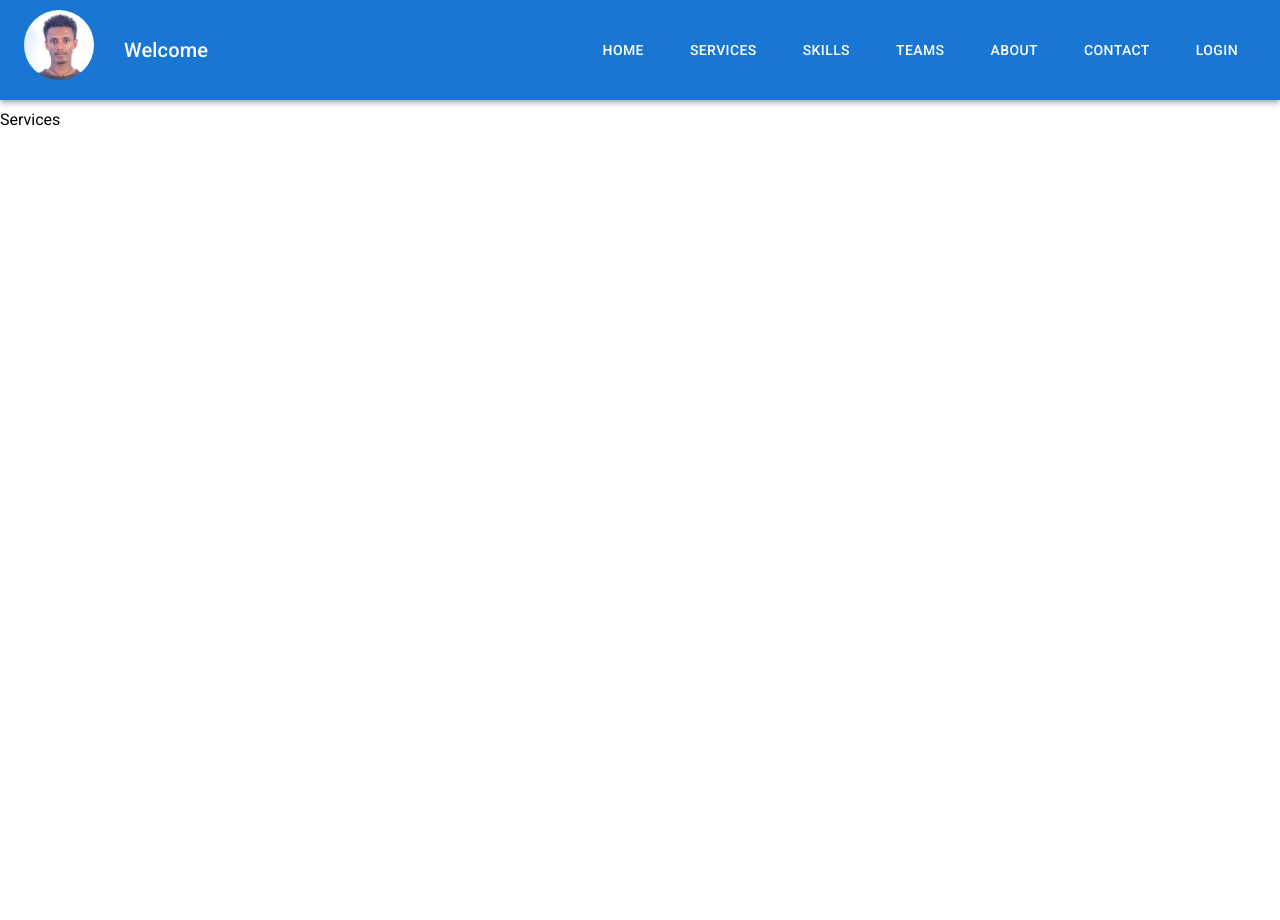
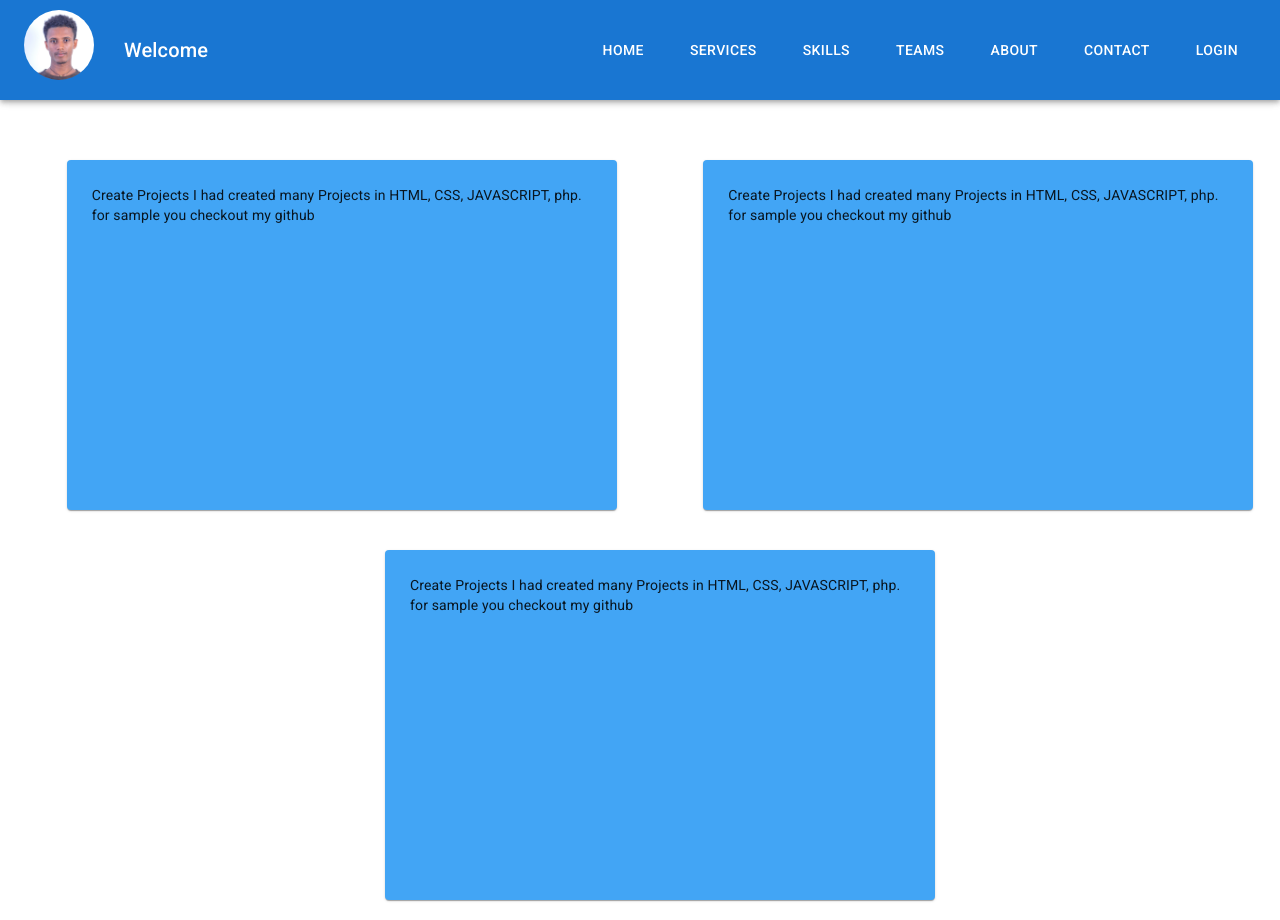
Before and after one commit to addisuanley2010/portifolio, a React (Create React App) app: page /services in a window 1280 px wide. Before the commit the page ends 800 px from the top, so only its background shows below. Built offline with nearby package versions, Linux system fonts and the light colour scheme.

Commit message:
service component added successfully

```diff
--- a/src/componenets/About.jsx
+++ b/src/componenets/About.jsx
@@ -6,62 +6,36 @@ import {
   Card,
   CardActions,
   Button,
-  Divider,
 } from "@mui/material";
 import React from "react";
 
 const About = () => {
   return (
-    <Stack justifyContent="center">
+    <Stack
+      justifyContent="center"
+      sx={{
+        paddingTop: "80px",
+        gap: "50px",
+        flexDirection: {
+          sm: "column",
+          xs: "column",
+          md: "row",
+          lg: "row",
+          xl: "row",
+        },
+      }}
+    >
       <Card
         sx={{
-          maxWidth: 400,
-          display: {
-            xs: "block",
-            sm: "none",
+          "&:hover": {
+            color: "primary.light",
           },
         }}
       >
         <CardMedia
           component="img"
           alt="addisu anley"
-          height="400"
-          image="../aa.JPG"
-        />
-        <CardContent>
-          <Typography variant="body1" component="span">
-            Addisu Anley
-          </Typography>
-        </CardContent>
-      </Card>
-      <Divider
-        sx={{
-          height: "45px",
-        }}
-      />
-      <Stack
-        direction="row"
-        justifyContent="center"
-        spacing={"50px"}
-        sx={{
-          paddingTop: "100px",
-        }}
-      >
-        <Card
-          postion="absolute"
-          sx={{
-            display: {
-              xs: "none",
-              sm: "block",
-            },
-
-            maxWidth: 400,
-          }}
-        >
-          <CardMedia
-            component="img"
-            alt="addisu anley"
-            height="400"
+          height="300"
           image="../aa.JPG"
         />
         <CardContent>
@@ -71,22 +45,32 @@ const About = () => {
         </CardContent>
       </Card>
 
-        <Card sx={{ maxWidth: 900 }}>
+      <Card
+        sx={{
+          maxWidth: 900,
+          "&:hover": {
+            color: "primary.light",
+          },
+        }}
+      >
         <CardContent>
           <Typography gutterBottom variant="h5" component="div">
             About me
           </Typography>
-            <Typography variant="body2" color="text.secondary">
-              I am Addisu Anley . I'm fresh frontend web developer. and
-              currently, I'm studying Software engineering at Bahir Dar
-              University, bahir dar institute of technology
+          <Typography variant="body1">
+            I am Addisu Anley . I'm fresh frontend web developer. and currently,
+            I'm studying Software engineering at Bahir Dar University, bahir dar
+            institute of technology
           </Typography>
         </CardContent>
         <CardActions>
           <Button
             sx={{
-                marginTop: "30%",
-                marginLeft: "70%",
+              marginTop: "15%",
+              marginLeft: "58%",
+              "&:hover": {
+                backgroundColor: "primary.light",
+              },
             }}
             variant="outlined"
           >
@@ -95,7 +79,6 @@ const About = () => {
                 href="https://drive.google.com/file/d/1V8AqDbYKE6hlLv-i73rc1cjpRSSOKakF/view?usp=sharing"
                 style={{ textDecoration: "none" }}
               >
-                  {" "}
                 Download Cv
               </a>
             </Button>
@@ -103,7 +86,6 @@ const About = () => {
         </CardActions>
       </Card>
     </Stack>
-    </Stack>
   );
 };
 
--- a/src/componenets/Services.jsx
+++ b/src/componenets/Services.jsx
@@ -1,9 +1,83 @@
-import React from 'react'
+import { Grid, Card, Typography } from "@mui/material";
+import React from "react";
 
 const Services = () => {
   return (
-    <div>Services</div>
-  )
-}
+    <Grid
+      container
+      justifyContent="space-evenly"
+      sx={{
+        marginLeft: "20px",
+        marginRight: "20px",
+        marginTop: "50px",
+        marginBottom: "20px",
+        gap: "40px",
 
-export default Services
+        flexDirection: {
+          sm: "column",
+          xs: "column",
+          md: "row",
+          lg: "row",
+          xl: "row",
+        },
+      }}
+    >
+      <Grid item>
+        <Card
+          sx={{
+            width: "500px",
+            minHeight: "300px",
+            padding: "25px",
+            backgroundColor: "primary.light",
+            "&:hover": {
+              backgroundColor: "primary.dark",
+            },
+          }}
+        >
+          <Typography variant="body2" color="inherit">
+            Create Projects I had created many Projects in HTML, CSS,
+            JAVASCRIPT, php. for sample you checkout my github
+          </Typography>
+        </Card>
+      </Grid>
+      <Grid item>
+        <Card
+          sx={{
+            backgroundColor: "primary.light",
+            "&:hover": {
+              backgroundColor: "primary.dark",
+            },
+            width: "500px",
+            minHeight: "300px",
+            padding: "25px",
+          }}
+        >
+          <Typography variant="body2" color="inherit">
+            Create Projects I had created many Projects in HTML, CSS,
+            JAVASCRIPT, php. for sample you checkout my github
+          </Typography>
+        </Card>
+      </Grid>
+      <Grid item>
+        <Card
+          sx={{
+            backgroundColor: "primary.light",
+            "&:hover": {
+              backgroundColor: "primary.dark",
+            },
+            width: "500px",
+            minHeight: "300px",
+            padding: "25px",
+          }}
+        >
+          <Typography variant="body2" color="inherit">
+            Create Projects I had created many Projects in HTML, CSS,
+            JAVASCRIPT, php. for sample you checkout my github
+          </Typography>
+        </Card>
+      </Grid>
+    </Grid>
+  );
+};
+
+export default Services;
```
Lines whose indentation alone changed are shown as unchanged.
